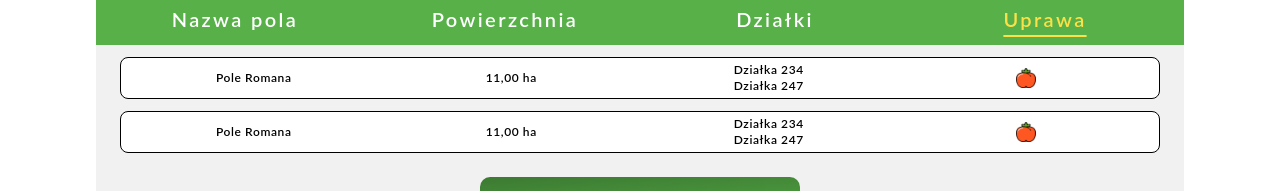
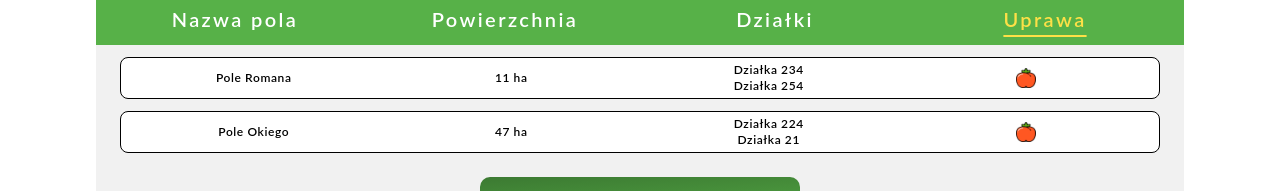
Before and after one commit to marioooo0o/FarmAssistant2.0, a Vue app in the folder frontend/: page /grunty in a window 1280 px wide. Shown: the part 305-496 px from the top of the page. Built offline with nearby package versions, Linux system fonts and the light colour scheme; a web font is replaced by a local one.

Commit message:
feat: bind data in Field List Item Component

```diff
--- a/frontend/src/components/fields/FieldListItem.vue
+++ b/frontend/src/components/fields/FieldListItem.vue
@@ -1,20 +1,24 @@
 <template>
     <div
         class="bg-white solid border-[1px] font-semibold border-black rounded-lg grid grid-cols-4 justify-center items-center text-xs box-border m-3 tracking-wider p-1 hover:ring-4 cursor-pointer">
-        <div class="flex justify-center items-center">Pole Romana</div>
-        <div class="flex justify-center items-center">11,00 ha</div>
+        <div class="flex justify-center items-center">{{ field.name }}</div>
+        <div class="flex justify-center items-center">{{field.area}} ha</div>
         <div class="flex justify-center items-center">
             <ul>
-                <li>Działka 234</li>
-                <li>Działka 247</li>
+                <li v-for="parcel in field.parcels" :key="field.parcels.id">Działka {{parcel.name}}</li>
             </ul>
         </div>
-        <div class="flex justify-center items-center"><img src="@/assets/crops/tomato.png" alt="tomato" height="50px" width="50px" class="w-5"></div>
+        <div class="flex justify-center items-center"><img :src="field.crop.src" :alt=field.crop.alt height="50px" width="50px" class="w-5"></div>
     </div>
 </template>
 <script>
 export default {
-
+    props:{
+        field:{
+            type: Object,
+            required: true
+        }
+    }
 }
 </script>
 <style>
```
Also changed, not shown: 1 other file (tests, documents, lock files or other folders).
